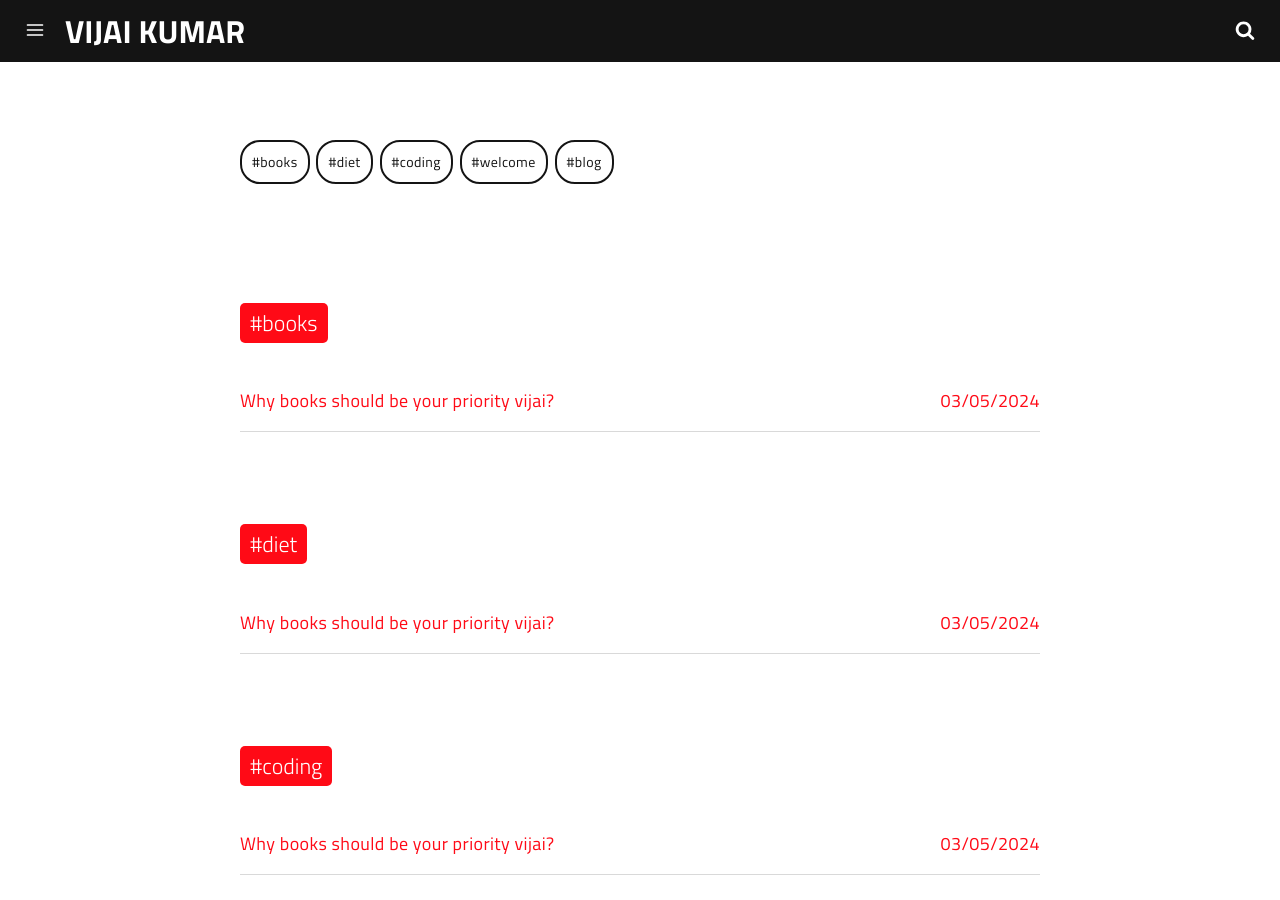
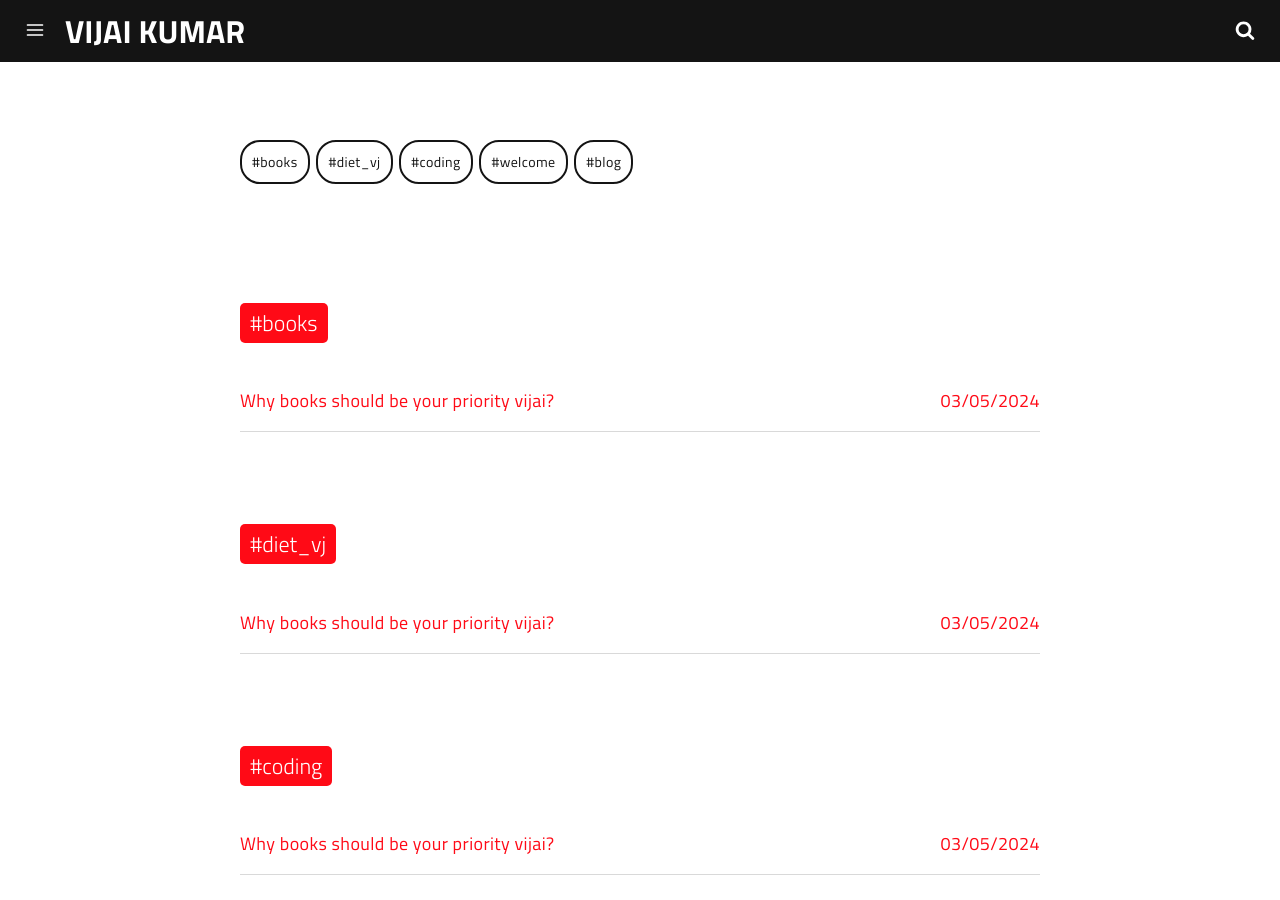
Before and after one commit to VijaikumarSVK/VijaikumarSVK.github.io, a Jekyll site: the page built from tags.html, in a window 1280 px wide and 900 px high. Built offline with Jekyll 4.4.1, drawn with Linux system fonts in a browser that asks for light colours; a script that is not in the unit is left out.

Commit message:
tag checking

```diff
--- a/_posts/2024-03-25-testing-portfolio3.md
+++ b/_posts/2024-03-25-testing-portfolio3.md
@@ -9,7 +9,7 @@ optimized_image: https://res.cloudinary.com/dm7h7e8xj/image/upload/c_scale,w_380
 category: Aviation
 tags:
   - books
-  - diet
+  - diet_vj
   - coding
 author: mranderson
 paginate: true
```
